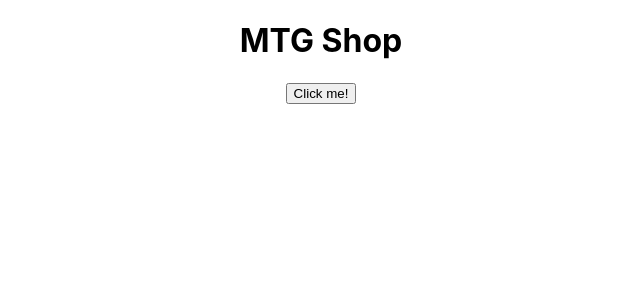
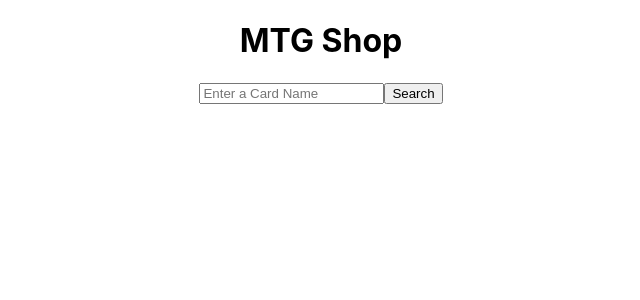
Before and after one commit to TheLaurenSousa/MTG_Shop, a React (Create React App) app: page / in a window 1280 px wide. Shown: the top 300 px of the page, without its empty margins (319-959 px from the left). Built offline with nearby package versions, Linux system fonts and the light colour scheme.

Commit message:
initial search

```diff
--- a/src/views/Home.js
+++ b/src/views/Home.js
@@ -5,10 +5,11 @@
 export default () => {
     const [ responseData, setResponseData ] = useState(null);
     const [ isSubmitted, setIsSubmitted ] = useState(false);
+    const [ search, setSearch ] = useState('');
 
     useEffect( () => {
         if(isSubmitted){
-            axios.get('https://api.magicthegathering.io/v1/cards')
+            axios.get(`https://api.magicthegathering.io/v1/cards?name=${search}`)
                 .then(response => { setResponseData(response.data.cards)})
         }
     }, [isSubmitted]);
@@ -20,7 +21,8 @@
     return (
         <div>
             <h1>MTG Shop</h1>
-            <button onClick={Search}>Click me!</button>
+            <input type='text' placeholder='Enter a Card Name' onChange={(e) => setSearch(e.target.value)}/>
+            <button onClick={Search}>Search</button>
             <ul id='cardGallery'>
                 {responseData ? responseData.map((card, index) => {
                     if(card.imageUrl){
```
